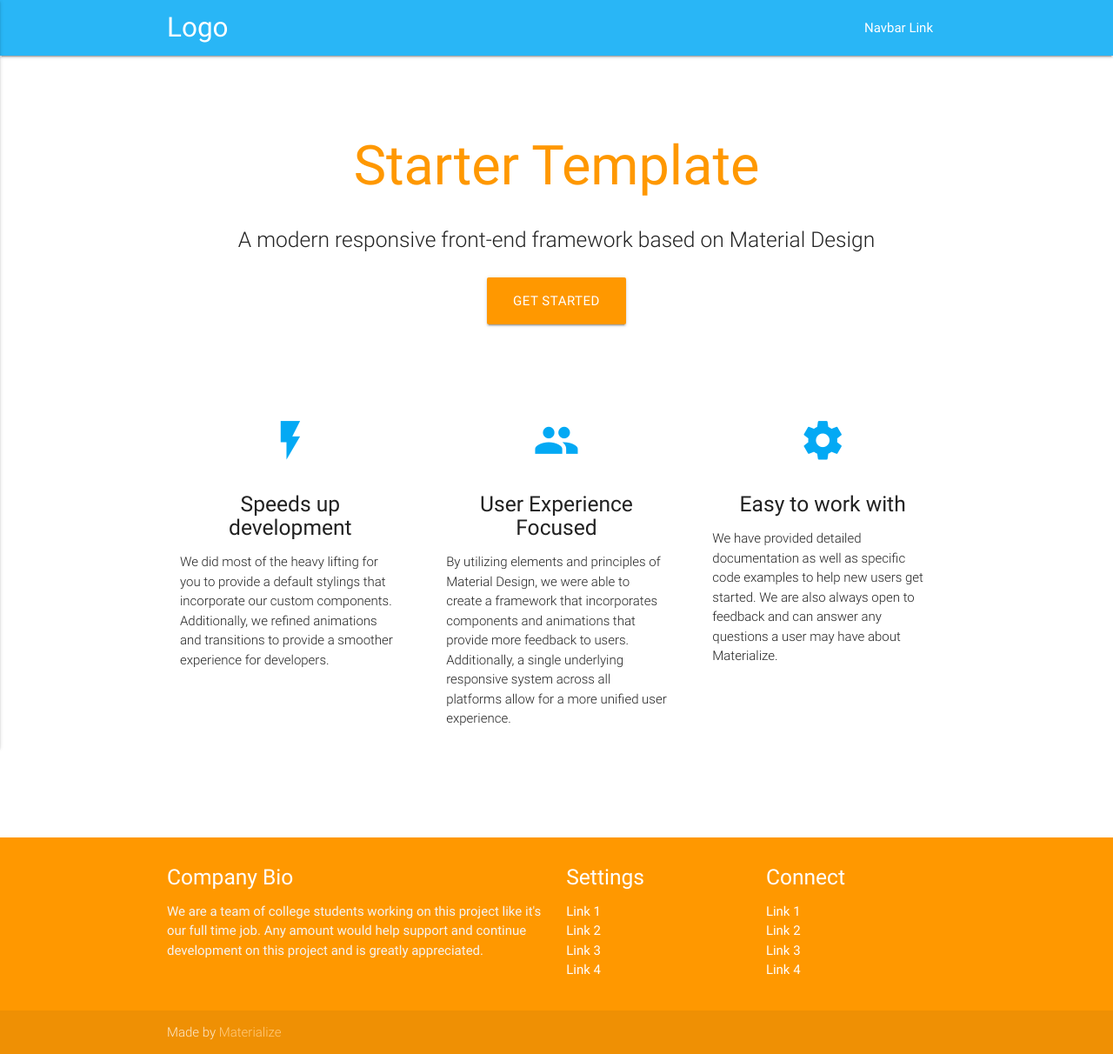
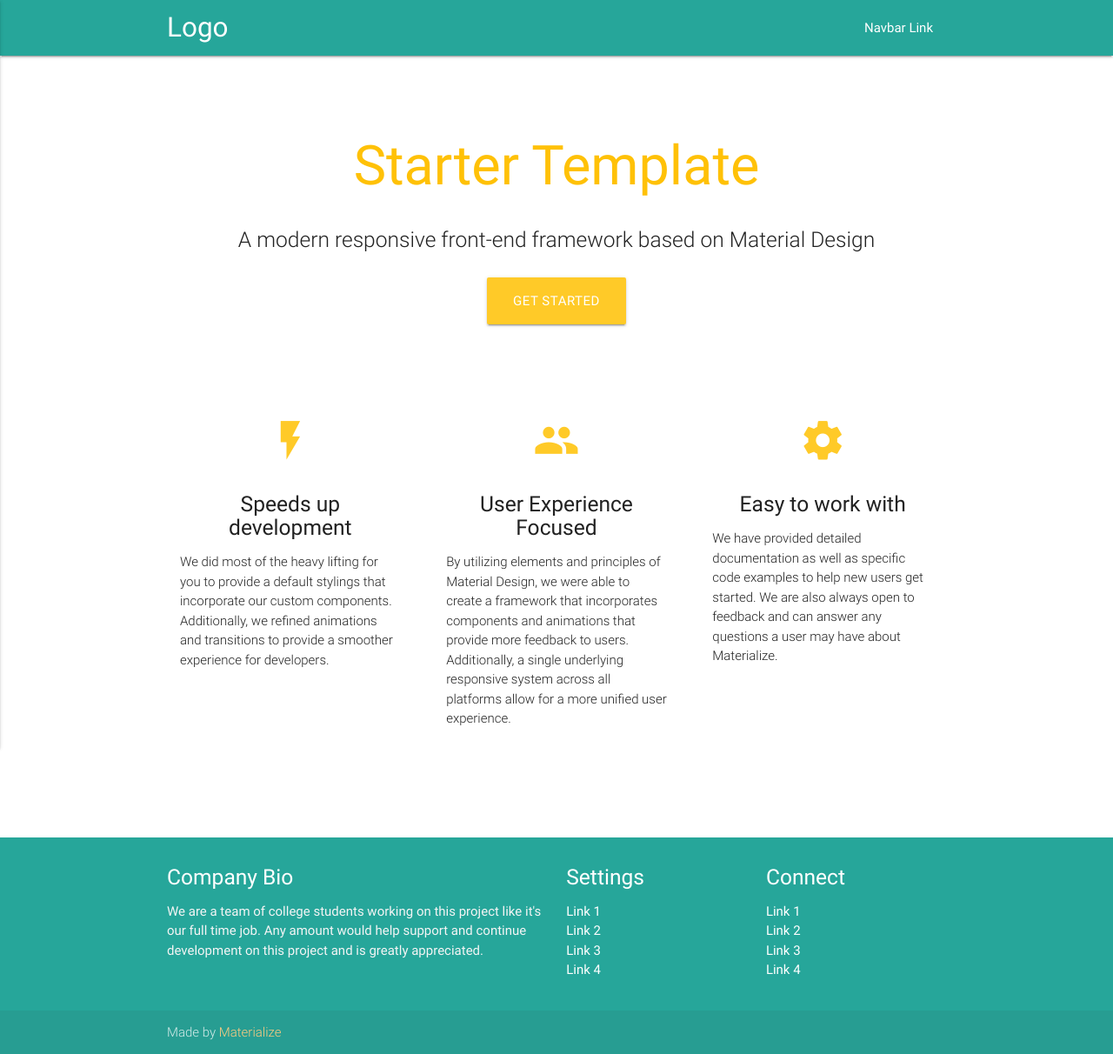
Before and after one commit to emanuelcovaci/Demografie, a Django app: page / in a window 1280 px wide. Shown: the whole page at 87% size. Run offline with Django 3.2, Linux system fonts and the light colour scheme; style sheets or scripts are compiled from the project's sources; some libraries are stand-ins or nearby versions.

Commit message:
color set for sass

```diff
--- a/static/sass/components/_variables.scss
+++ b/static/sass/components/_variables.scss
@@ -33,11 +33,11 @@
 // 1. Colors
 // ==========================================================================
 
-$primary-color: color("green", "lighten-4") !default;
+$primary-color: color("teal", "lighten-1") !default;
 $primary-color-light: lighten($primary-color, 15%) !default;
 $primary-color-dark: darken($primary-color, 15%) !default;
 
-$secondary-color: color("pink", "lighten-1") !default;
+$secondary-color: color("amber", "lighten-1") !default;
 $success-color: color("green", "base") !default;
 $error-color: color("red", "base") !default;
 $link-color: color("light-blue", "darken-1") !default;
--- a/static/sass/materialize.scss
+++ b/static/sass/materialize.scss
@@ -42,3 +42,35 @@
 @import "components/date_picker/default";
 @import "components/date_picker/default.date";
 @import "components/date_picker/default.time";
+
+.accent {
+  background-color: $secondary-color;
+}
+
+.accent-text {
+  color: $secondary-color;
+}
+
+.primary {
+  background-color: $primary-color;
+}
+
+.primary-text {
+  color: $primary-color;
+}
+
+.primary-dark {
+  background-color: $primary-color-dark;
+}
+
+.primary-dark-text {
+  color: $primary-color-dark;
+}
+
+.primary-light {
+  background-color: $primary-color-light;
+}
+
+.primary-light-text {
+  color: $primary-color-light;
+}
--- a/templates/homepages/index.html
+++ b/templates/homepages/index.html
@@ -12,7 +12,7 @@
   <link href="{% static 'css/style.css'%}" type="text/css" rel="stylesheet" media="screen,projection"/>
 </head>
 <body>
-  <nav class="light-blue lighten-1" role="navigation">
+  <nav role="navigation">
     <div class="nav-wrapper container"><a id="logo-container" href="#" class="brand-logo">Logo</a>
       <ul class="right hide-on-med-and-down">
         <li><a href="#">Navbar Link</a></li>
@@ -27,12 +27,12 @@
   <div class="section no-pad-bot" id="index-banner">
     <div class="container">
       <br><br>
-      <h1 class="header center orange-text">Starter Template</h1>
+      <h1 class="header center amber-text">Starter Template</h1>
       <div class="row center">
         <h5 class="header col s12 light">A modern responsive front-end framework based on Material Design</h5>
       </div>
       <div class="row center">
-        <a href="http://materializecss.com/getting-started.html" id="download-button" class="btn-large waves-effect waves-light orange">Get Started</a>
+        <a href="http://materializecss.com/getting-started.html" id="download-button" class="btn-large waves-effect waves-light ">Get Started</a>
       </div>
       <br><br>
 
@@ -47,7 +47,7 @@
       <div class="row">
         <div class="col s12 m4">
           <div class="icon-block">
-            <h2 class="center light-blue-text"><i class="material-icons">flash_on</i></h2>
+            <h2 class="center accent-text"><i class="material-icons">flash_on</i></h2>
             <h5 class="center">Speeds up development</h5>
 
             <p class="light">We did most of the heavy lifting for you to provide a default stylings that incorporate our custom components. Additionally, we refined animations and transitions to provide a smoother experience for developers.</p>
@@ -56,7 +56,7 @@
 
         <div class="col s12 m4">
           <div class="icon-block">
-            <h2 class="center light-blue-text"><i class="material-icons">group</i></h2>
+            <h2 class="center accent-text"><i class="material-icons">group</i></h2>
             <h5 class="center">User Experience Focused</h5>
 
             <p class="light">By utilizing elements and principles of Material Design, we were able to create a framework that incorporates components and animations that provide more feedback to users. Additionally, a single underlying responsive system across all platforms allow for a more unified user experience.</p>
@@ -65,7 +65,7 @@
 
         <div class="col s12 m4">
           <div class="icon-block">
-            <h2 class="center light-blue-text"><i class="material-icons">settings</i></h2>
+            <h2 class="center accent-text"><i class="material-icons">settings</i></h2>
             <h5 class="center">Easy to work with</h5>
 
             <p class="light">We have provided detailed documentation as well as specific code examples to help new users get started. We are also always open to feedback and can answer any questions a user may have about Materialize.</p>
@@ -81,7 +81,7 @@
     </div>
   </div>
 
-  <footer class="page-footer orange">
+  <footer class="page-footer ">
     <div class="container">
       <div class="row">
         <div class="col l6 s12">
```
